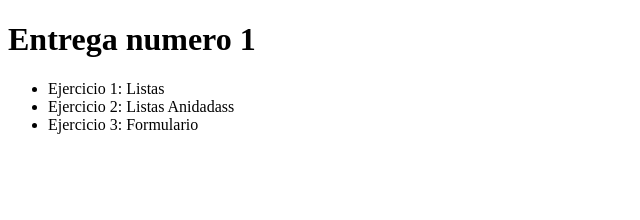
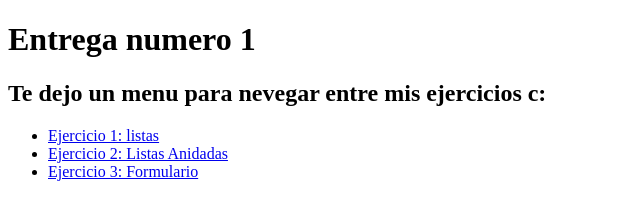
Before and after one commit to Ruben-Carrizo/Entrega-1, a plain HTML site: page index.html in a window 1280 px wide. Shown: the whole page, without its empty margins (0-640 px from the left). Drawn offline with Linux system fonts and the light colour scheme.

Commit message:
coreccion de error

```diff
--- a/index.html
+++ b/index.html
@@ -10,12 +10,12 @@
     <h1>Entrega numero 1</h1>
 
 <article>
-    <h2></h2>
+    <h2>Te dejo un menu para nevegar entre mis ejercicios c:</h2>
         <nav>
             <ul>
-                <li><a href="./Ejercicios/lista_ul.html"></a>Ejercicio 1: Listas</li>
-                <li><a href="./Ejercicios/anidada.html"></a>Ejercicio 2: Listas Anidadass</li>
-                <li><a href="./Ejercicios/formulario.html"></a>Ejercicio 3: Formulario</li>
+                <li><a href="./Ejercicios/lista_ul.html">Ejercicio 1: listas</a></li>
+                <li><a href="./Ejercicios/anidada.html">Ejercicio 2: Listas Anidadas</a></li>
+                <li><a href="./Ejercicios/formulario.html">Ejercicio 3: Formulario</a></li>
             </ul>
         </nav>
 </article>
```
